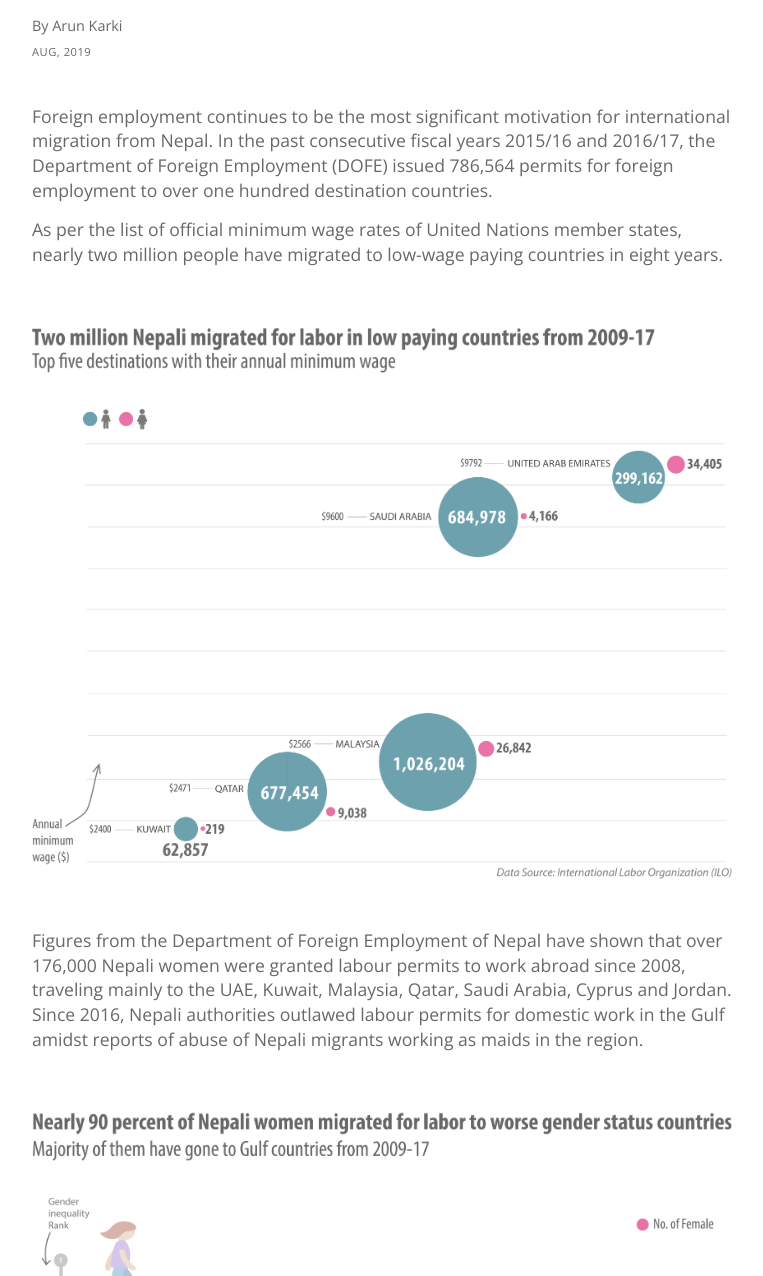
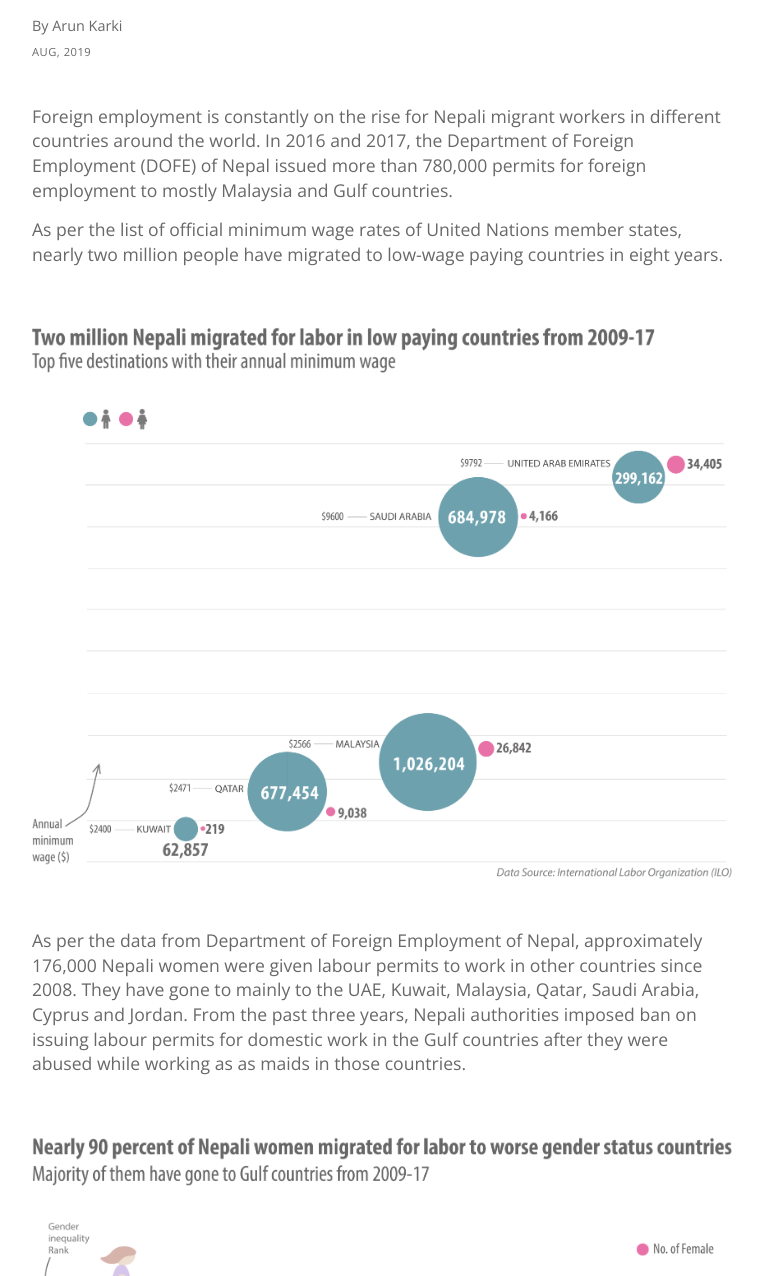
Before and after one commit to akarki1984/data-studio-projects, a plain HTML site: page PROJECT_03/index.html in a window 1280 px wide. Shown: the part 321-1597 px from the top of the page, without its empty margins (258-1021 px from the left). Drawn offline with nearby package versions, Linux system fonts and the light colour scheme.

Commit message:
Update index.html

```diff
--- a/PROJECT_03/index.html
+++ b/PROJECT_03/index.html
@@ -24,9 +24,7 @@
 
     <div class="story-body">
       <p class="body-text"><div class="story-body">
-      <p class="body-text">Foreign employment continues to be the most significant motivation for international migration from
-        Nepal. In the past consecutive fiscal years 2015/16 and 2016/17, the Department of Foreign Employment
-        (DOFE) issued 786,564 permits for foreign employment to over one hundred destination countries.</p>
+      <p class="body-text">Foreign employment is constantly on the rise for Nepali migrant workers in different countries around the world. In 2016 and 2017, the Department of Foreign Employment (DOFE) of Nepal issued more than 780,000 permits for foreign employment to mostly Malaysia and Gulf countries.</p>
       <p class="body-text">As per the list of official minimum wage rates of United Nations member states, nearly two million people have migrated to low-wage paying countries in eight years.</p>
           </div>
     <br> </br>
@@ -40,7 +38,7 @@
 
     <br> </br>
     <div class="story-body">
-      <p class="body-text">Figures from the Department of Foreign Employment of Nepal have shown that over 176,000 Nepali women were granted labour permits to work abroad since 2008, traveling mainly to the UAE, Kuwait, Malaysia, Qatar, Saudi Arabia, Cyprus and Jordan. Since 2016, Nepali authorities outlawed labour permits for domestic work in the Gulf amidst reports of  abuse of Nepali migrants working as maids in the region.</p>
+      <p class="body-text">As per the data from Department of Foreign Employment of Nepal, approximately 176,000 Nepali women were given labour permits to work in other countries since 2008. They have gone to mainly to the UAE, Kuwait, Malaysia, Qatar, Saudi Arabia, Cyprus and Jordan. From the past three years, Nepali authorities imposed ban on issuing labour permits for domestic work in the Gulf countries after they were abused while working as  as maids in those countries.</p>
       <br> </br>
           <div class="chart">
             <img src="images/women-migration.png"/>
```
